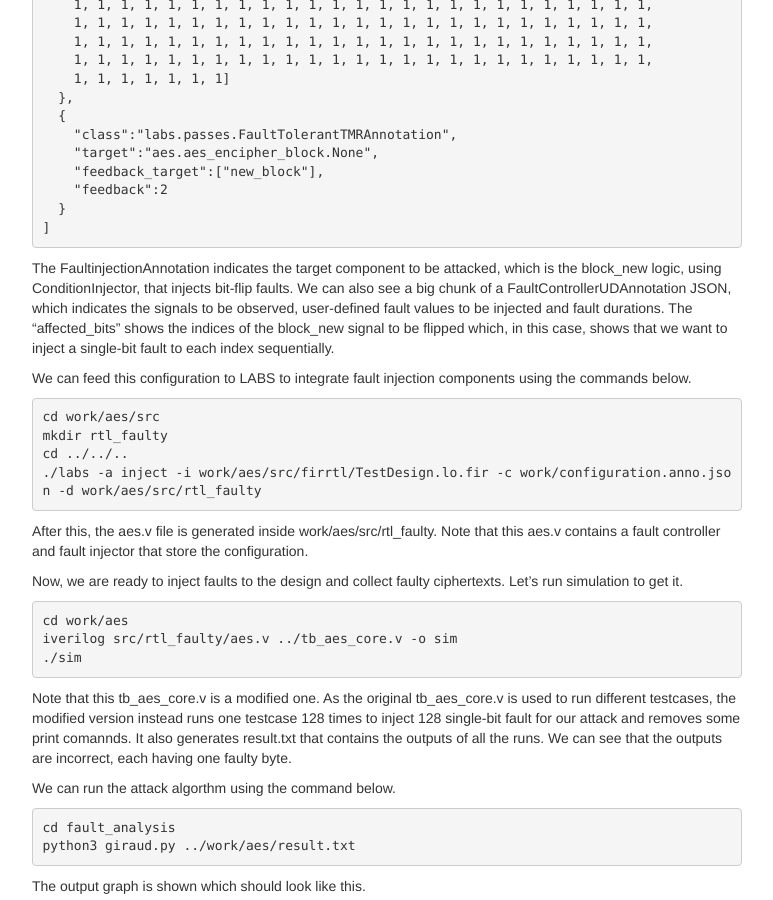
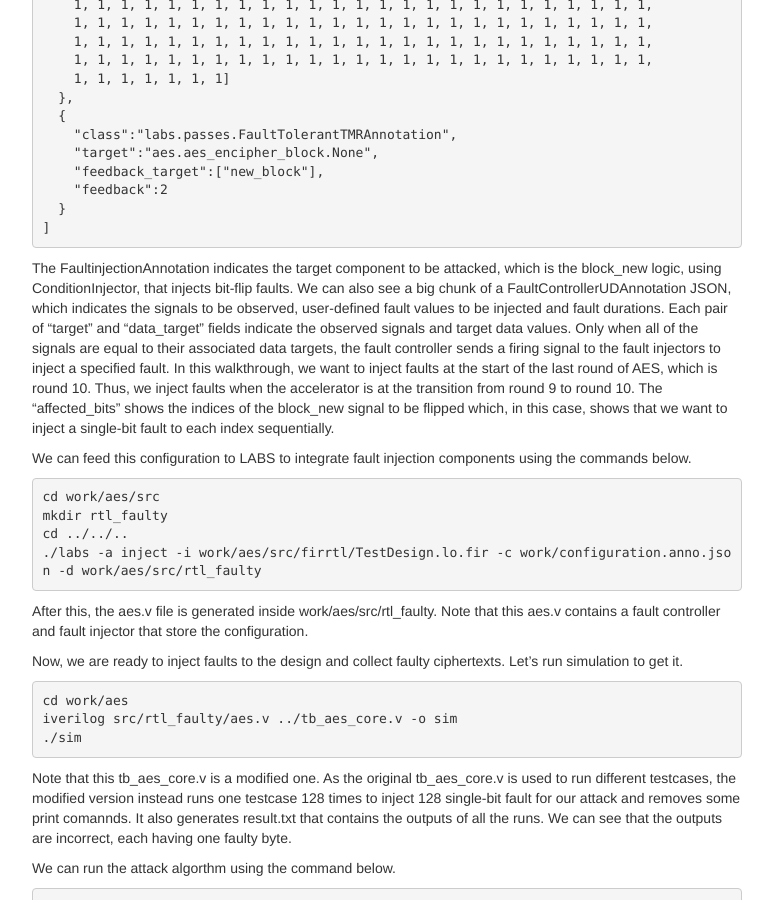
Before and after one commit to nus-labs/nus-labs.github.io, a Jekyll site: the page built from walkthrough.md, in a window 1280 px wide and 900 px high, scrolled down 1739 px. Shown: the whole window, without its empty margins (253-1026 px from the left). Built offline with Jekyll 4.4.1, drawn with Linux system fonts in a browser that asks for light colours; nearby versions of some CDN libraries.

Commit message:
Add texts

````diff
--- a/walkthrough.md
+++ b/walkthrough.md
@@ -84,7 +84,7 @@ Now, let's integrate synthesizable fault injection components into the design to
 ]
 ```
 
-The FaultinjectionAnnotation indicates the target component to be attacked, which is the block_new logic, using ConditionInjector, that injects bit-flip faults. We can also see a big chunk of a FaultControllerUDAnnotation JSON, which indicates the signals to be observed, user-defined fault values to be injected and fault durations. The "affected_bits" shows the indices of the block_new signal to be flipped which, in this case, shows that we want to inject a single-bit fault to each index sequentially.
+The FaultinjectionAnnotation indicates the target component to be attacked, which is the block_new logic, using ConditionInjector, that injects bit-flip faults. We can also see a big chunk of a FaultControllerUDAnnotation JSON, which indicates the signals to be observed, user-defined fault values to be injected and fault durations. Each pair of "target" and "data_target" fields indicate the observed signals and target data values. Only when all of the signals are equal to their associated data targets, the fault controller sends a firing signal to the fault injectors to inject a specified fault. In this walkthrough, we want to inject faults at the start of the last round of AES, which is round 10. Thus, we inject faults when the accelerator is at the transition from round 9 to round 10.  The "affected_bits" shows the indices of the block_new signal to be flipped which, in this case, shows that we want to inject a single-bit fault to each index sequentially.
 
 We can feed this configuration to LABS to integrate fault injection components using the commands below.
 ```code
````
